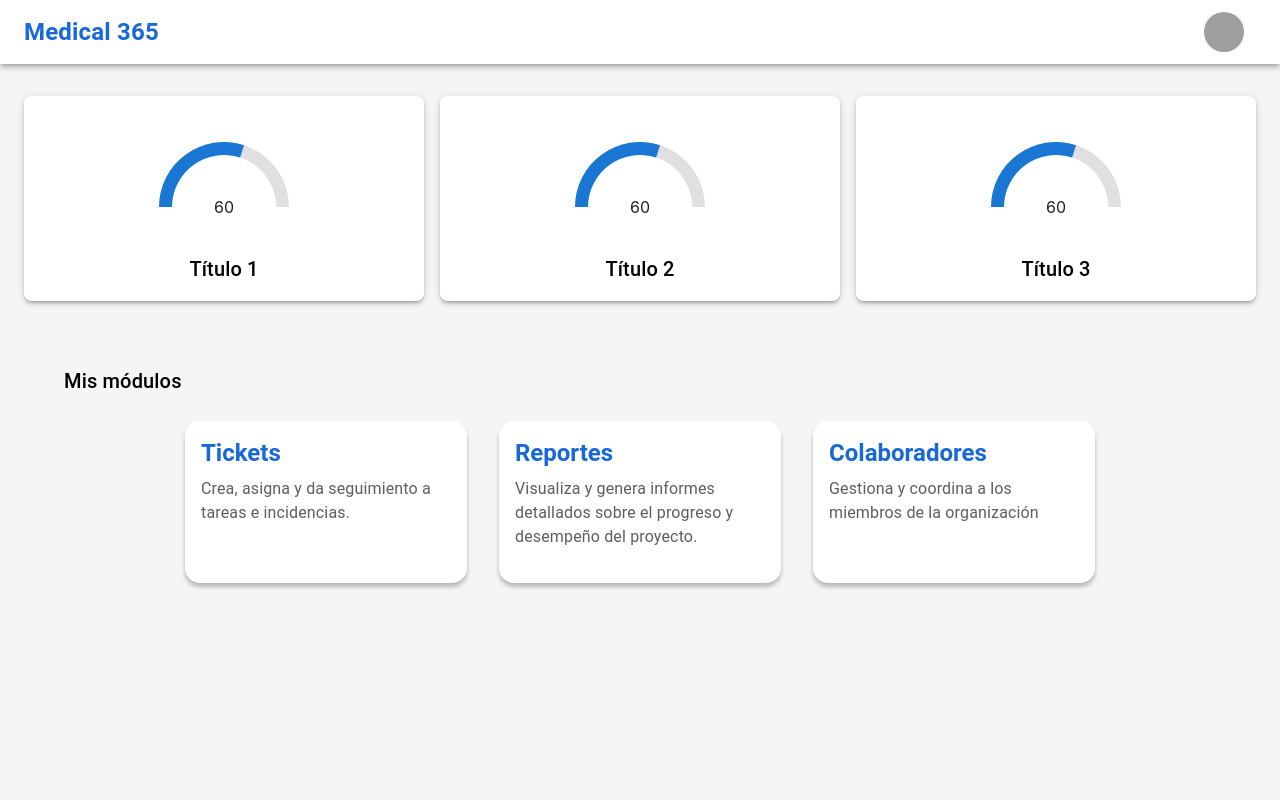
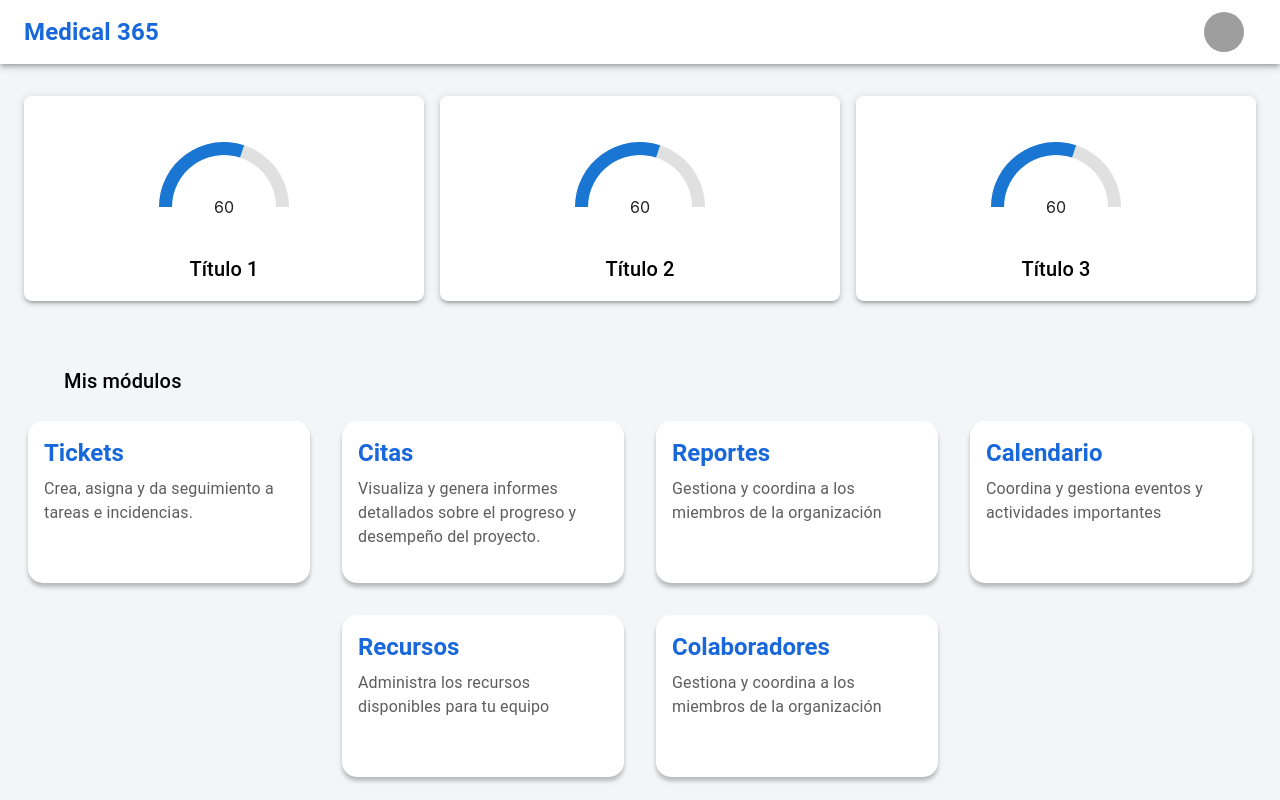
Before and after one commit to oscarvasquez28/Medical-365, a React (Vite) app in the folder Client/: page / in a window 1280 px wide. Shown: the top 800 px of the page. Built offline with nearby package versions, Linux system fonts and the light colour scheme; grey boxes are pictures that could not be loaded.

Commit message:
Update Home component to modify module titles and add new routes for Appointments, Calendar, and Resources

```diff
--- a/Client/src/common/pages/Home.jsx
+++ b/Client/src/common/pages/Home.jsx
@@ -15,7 +15,7 @@ const Home = () => {
       animate={{ opacity: 1 }}
       transition={{ duration: 1 }}>
         <Dashboard />
-        <Container sx={{ marginTop: '4rem' }}>
+        <Container sx={{ marginTop: '4rem'}}>
           <Typography variant="h6">Mis módulos</Typography>
         </Container>
         <Box width={{ xs: '100%' }} marginTop={1} sx={{ display: 'flex', justifyContent: 'center', flexWrap: 'wrap' }}>
@@ -24,9 +24,21 @@ const Home = () => {
             text="Crea, asigna y da seguimiento a tareas e incidencias."
             route="/tickets" />
           <ModuleCard
+            title="Citas"
+            text="Visualiza y genera informes detallados sobre el progreso y desempeño del proyecto."
+            route="/appointments" />
+          <ModuleCard
             title="Reportes"
-            text="Visualiza y genera informes detallados sobre el progreso y desempeño del proyecto."
+            text="Gestiona y coordina a los miembros de la organización "
             route="/reports" />
+          <ModuleCard
+            title="Calendario"
+            text="Coordina y gestiona eventos y actividades importantes "
+            route="/calendar" />
+          <ModuleCard
+            title="Recursos"
+            text="Administra los recursos disponibles para tu equipo "
+            route="/resources" />
           <ModuleCard
             title="Colaboradores"
             text="Gestiona y coordina a los miembros de la organización "
```
